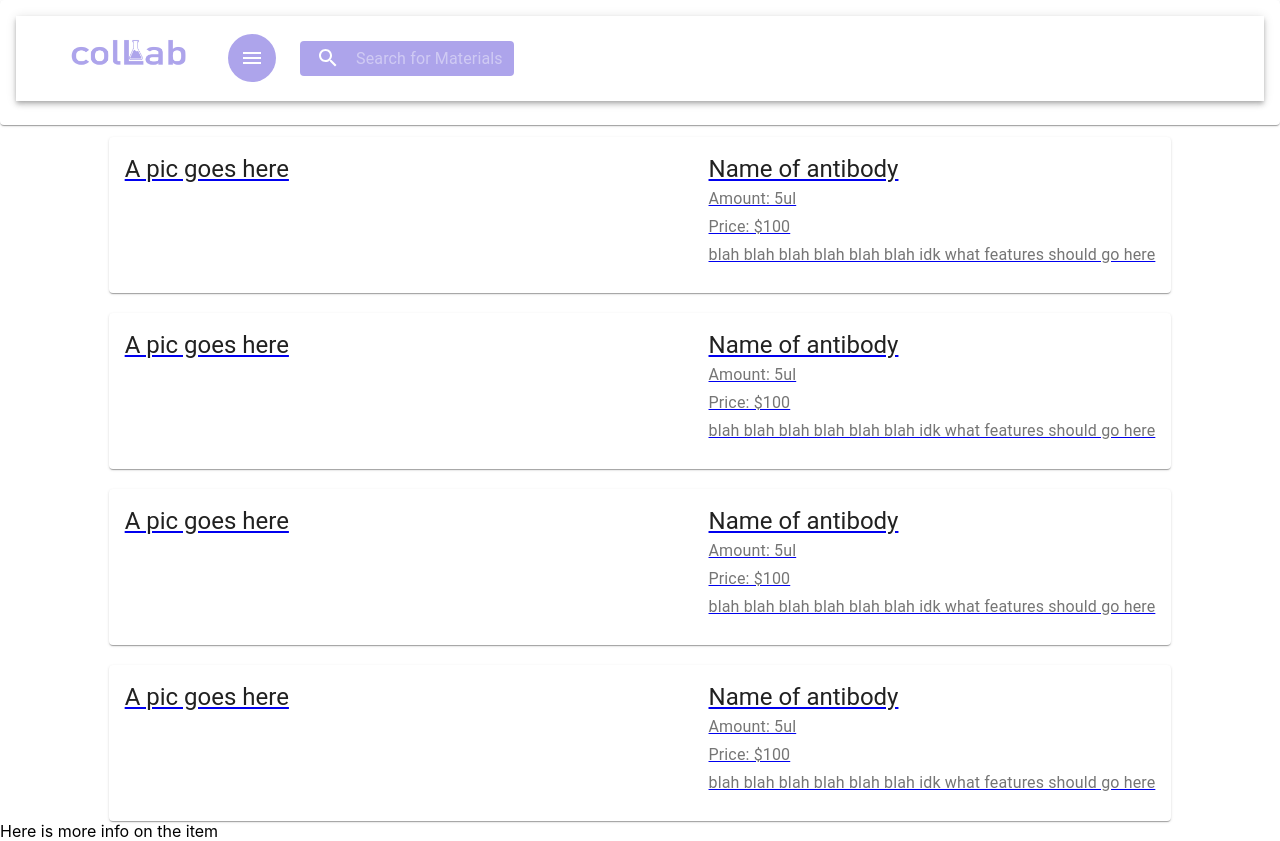
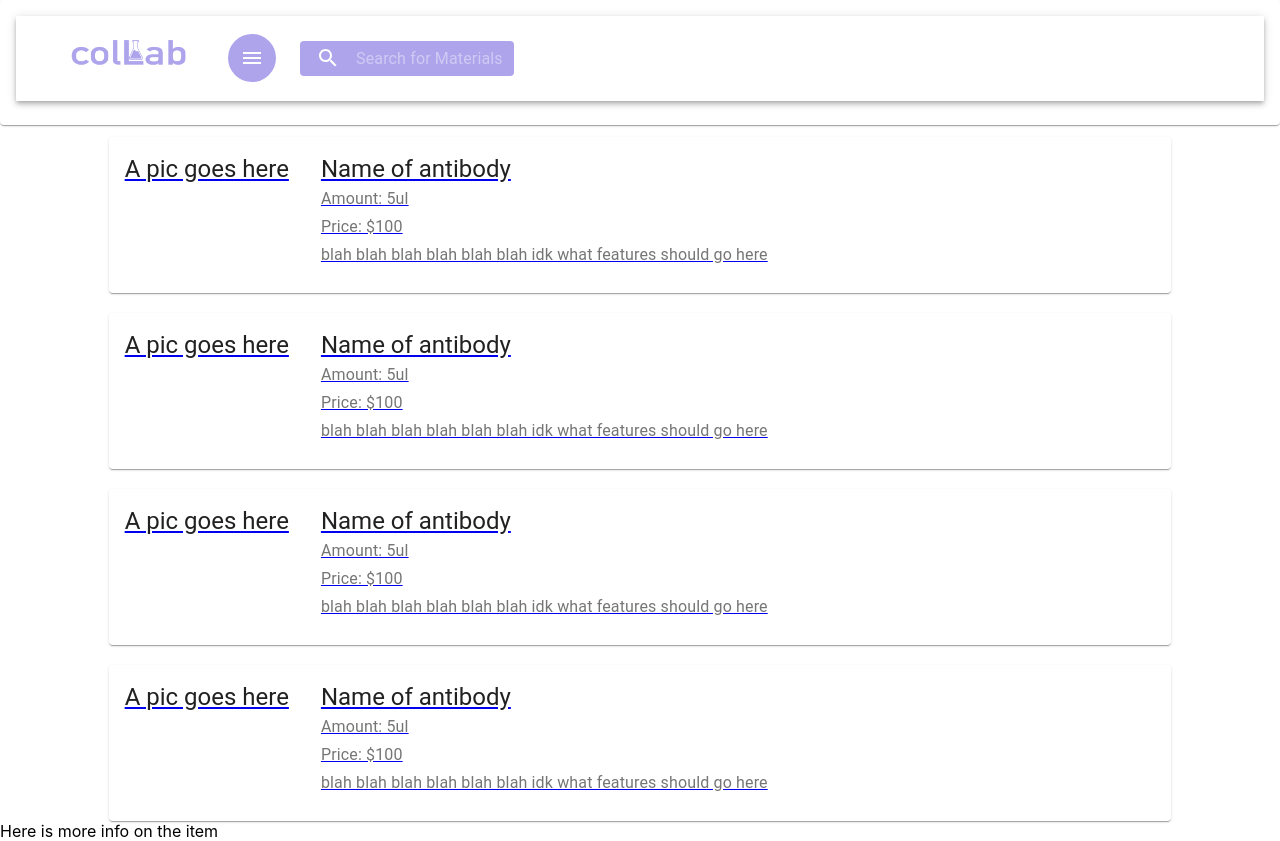
Before and after one commit to Mortick/BlueHacks-2019, a React (Create React App) app in the folder collab/: page /ItemPage in a window 1280 px wide. Built offline with nearby package versions, Linux system fonts and the light colour scheme.

Commit message:
pic to text ratio

```diff
--- a/collab/src/ListItem.js
+++ b/collab/src/ListItem.js
@@ -18,9 +18,6 @@ const useStyles = makeStyles(theme => ({
   content: {
     flex: '1 0 auto',
   },
-  cover: {
-    width: 151,
-  },
   controls: {
     display: 'flex',
     alignItems: 'center',
@@ -36,7 +33,7 @@ export default function MediaControlCard() {
   return (
     <Link to = 'ItemPage'>
     <Card className={classes.card}>
-    <CardContent className={classes.content}>
+    <CardContent className={classes.side}>
       <Typography component="h5" variant="h5">
         A pic goes here
       </Typography>
```
